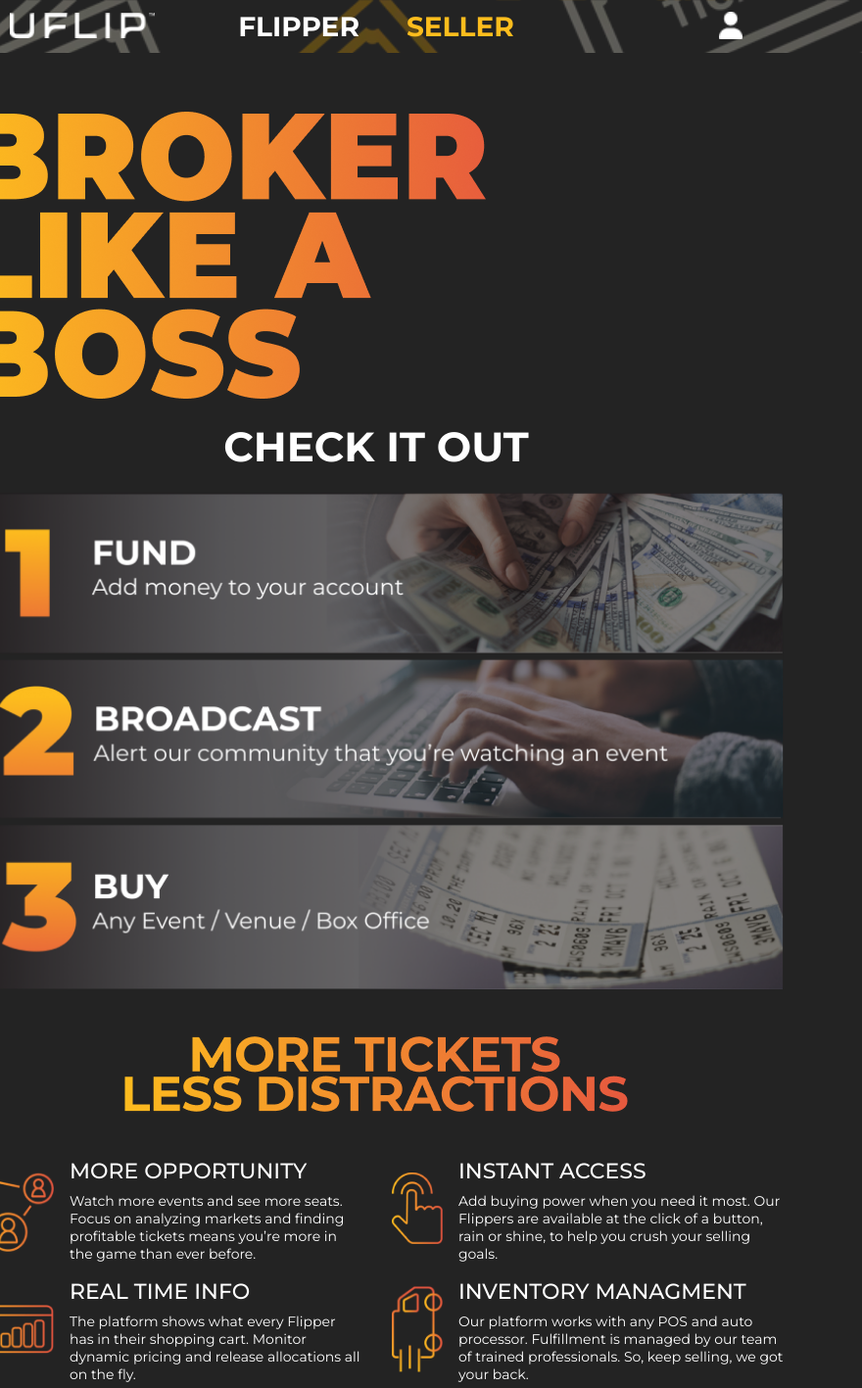
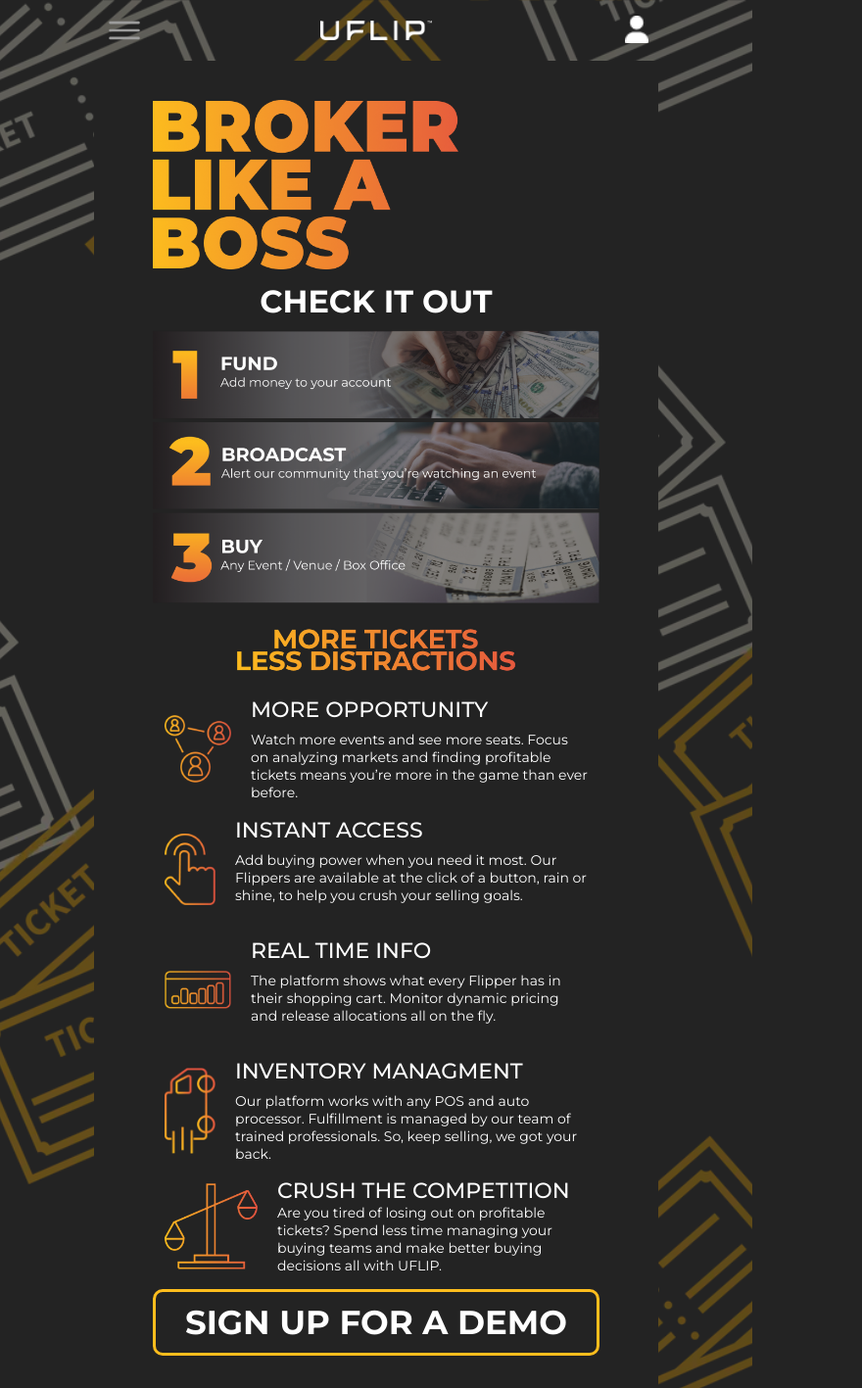
Before and after one commit to ameerghazal/UIUX-Design-in-Figma, a plain HTML site: page index.html in a window 768 px wide. Shown: the top 1417 px of the page at 98% size, 880 px wide, since content can reach past the window. Drawn offline with nearby package versions, Linux system fonts and the light colour scheme.

Commit message:
updatees medium size

```diff
--- a/index.html
+++ b/index.html
@@ -6,28 +6,51 @@
     <link rel="preconnect" href="https://fonts.googleapis.com" />
     <link rel="preconnect" href="https://fonts.gstatic.com" crossorigin />
     <link
+      rel="stylesheet"
+      href="https://fonts.googleapis.com/css2?family=Material+Symbols+Outlined:opsz,wght,FILL,GRAD@20..48,100..700,0..1,-50..200"
+    />
+    <link
       href="https://fonts.googleapis.com/css2?family=Montserrat:wght@300;400;500;700;900&display=swap"
       rel="stylesheet"
     />
     <link rel="icon" type="image/x-icon" href="img/user-solid-sm.png" />
+    <script
+      type="module"
+      src="https://unpkg.com/ionicons@7.1.0/dist/ionicons/ionicons.esm.js"
+    ></script>
+    <script
+      nomodule
+      src="https://unpkg.com/ionicons@7.1.0/dist/ionicons/ionicons.js"
+    ></script>
 
+    <link href="style.css" rel="stylesheet" />
+    <link href="queries.css" rel="stylesheet" />
     <title>UFLIP | Broker Like A Boss</title>
-    <link href="style.css" rel="stylesheet" />
   </head>
   <body>
     <header>
       <nav class="navigation-bar flex-display flex-center">
         <div class="header-inner-frame grid-display">
           <div class="uflip-logo-frame flex-display flex-center">
-            <a href="https://uflip.com/">
+            <a href="https://uflip.com/" class="uflip--logo--link">
               <img src="img/logo-sm.png" alt="UFLIP Logo" class="uflip--logo" />
             </a>
+            <!-- Used for the meduim and small screens -->
+            <ion-icon name="menu-outline" class="menu-btn-icon"></ion-icon>
           </div>
-          <div class="flipper-seller-buttons flex-display">
+          <div class="flipper-seller-buttons">
             <a href="https://uflip.com/flipper" class="heading--button"
               >FLIPPER</a
             >
             <a href="#" class="heading--button active">SELLER</a>
+            <!-- THIS NEXT LOGO IS FOR THE MEDIUM SIZED SCREENS -->
+            <a href="https://uflip.com/">
+              <img
+                src="img/logo-sm.png"
+                alt="UFLIP Logo"
+                class="uflip--logo tablet--logo"
+              />
+            </a>
           </div>
           <div class="icon flex-display flex-center">
             <a
@@ -69,6 +92,7 @@
                 <img
                   src="img/more-tickets-less-distractions.png"
                   alt="More Tickets Less Distractions."
+                  class="less-distractions-img"
                 />
               </div>
               <div class="four-graphics">
--- /dev/null
+++ b/queries.css
@@ -0,0 +1,146 @@
+/* LARGE SCREENS: 992px = (992 / 16) = 62em */
+/* IS THE AUTO SETTING */
+
+/* MEDIUM SCREENS: 576px -> 992px */
+@media (min-width: 36em) and (max-width: 62em) {
+  /* NAVIGATION BAR CHANGES */
+
+  .header-inner-frame {
+    width: 57.6rem;
+  }
+
+  .flipper-seller-buttons {
+    /* Reset the display from flexbox to a normal block to center the logo. */
+    display: block;
+    /* Align the new uflip logo */
+    align-self: center;
+  }
+
+  .heading--button {
+    display: none;
+  }
+
+  .uflip--logo--link {
+    display: none;
+  }
+
+  .menu-btn-icon {
+    display: block;
+    color: #9c9c9c;
+    width: 4.2rem;
+    height: 4.2rem;
+  }
+
+  .uflip--logo {
+    width: 11.4rem;
+    height: auto;
+  }
+
+  .menu-button {
+    display: block;
+  }
+
+  /* .menu-button:hover {
+    cursor: pointer;
+
+    color: blue;
+    filter: opacity(80%);
+  } */
+
+  .uflip--logo.tablet--logo {
+    /* Display the logo in place of the flipper & seller buttons and align it in the grid */
+    display: block;
+    justify-self: center;
+  }
+
+  /* MAIN SECTION BODY */
+
+  .outer-frame-2 {
+    padding: 3rem 5rem;
+  }
+
+  .inner-frame {
+    width: 45.6rem;
+    gap: 1rem;
+  }
+
+  .broker-like-boss img {
+    width: 31.2rem;
+  }
+
+  .check-it-out-paragraph {
+    font-size: 3.2rem;
+  }
+
+  .steps-img {
+    width: 100%;
+  }
+
+  .less-distractions-img {
+    width: 100%;
+  }
+
+  .four-graphics {
+    grid-template-columns: 1fr;
+    grid-template-rows: repeat(4, 1fr);
+    justify-items: center;
+  }
+
+  .graphic--frame {
+    width: 43.2rem;
+    gap: 2rem;
+  }
+
+  .graphic--img--frame {
+    width: 6.8rem;
+    height: 8.2rem;
+    align-self: center;
+  }
+
+  .graphic--img.first-column {
+    width: 6.8rem;
+    height: auto;
+  }
+
+  .graphic--img.second-column {
+    width: 5.2rem;
+    height: auto;
+  }
+
+  .crush--the--comp {
+    width: 43.2rem;
+    gap: 2rem;
+    /* justify-content: center;
+    align-items: center; */
+    margin: 0.5rem 0;
+  }
+
+  .crush--the--comp img {
+    width: 10rem;
+    height: 8.828rem;
+  }
+
+  .crush--comp--heading {
+    font-size: 2.2rem;
+  }
+
+  .crush--comp--description {
+    font-size: 1.4rem;
+  }
+
+  .sign-up-btn {
+    font-size: 3.4rem;
+    border-radius: 1rem;
+    padding: 1rem 2rem;
+  }
+
+  /* FOOTER */
+
+  .footer-inner-frame {
+    width: 57.6rem;
+  }
+}
+
+/* SMALL SCREENS 576px = 36em */
+@media (max-width: 36em) {
+}
--- a/style.css
+++ b/style.css
@@ -21,7 +21,7 @@
 - Tints: #fff, #f1f3f5
 - Shades: opacity(80%)
 - Accents:
-- Greys: #232323
+- Greys: #232323, #9c9c9c
 
 -- 03 IMAGES
 
@@ -108,9 +108,15 @@
   filter: opacity(80%);
 }
 
+/* for the medium sized tablet */
+.menu-btn-icon {
+  display: none;
+}
+
 /* FLIPPER / SELLER: Inner Navigation Frame */
 
 .flipper-seller-buttons {
+  display: flex;
   gap: 4.8rem;
   justify-self: center;
 }
@@ -135,6 +141,11 @@
 .heading--button.active {
   filter: opacity(100%);
   color: #febd1d;
+}
+
+/* for the medium sized tablet */
+.tablet--logo {
+  display: none;
 }
 
 /* USER ICON FRAME */
@@ -185,13 +196,17 @@
   align-self: flex-start;
 }
 
-.steps-img {
-  width: 83.2rem;
-}
-
 .check-it-out-paragraph {
   font-weight: 700;
   font-size: 4.2rem;
+}
+
+.steps-img {
+  width: 100%;
+}
+
+.less-distractions-img {
+  width: 100%;
 }
 
 /* FOUR GRAPHICS */
@@ -231,13 +246,13 @@
 }
 
 .graphic--heading {
-  font-size: 22px;
+  font-size: 2.2rem;
   font-weight: 500;
-  margin-bottom: 8px;
+  margin-bottom: 0.8rem;
 }
 
 .graphic--description {
-  font-size: 14px;
+  font-size: 1.4rem;
   font-weight: 400;
 }
 
@@ -246,7 +261,9 @@
 .crush--the--comp {
   display: flex;
   gap: 3.2rem;
-  padding: 0 7rem 5rem 7rem;
+  justify-content: center;
+  align-items: center;
+  /* padding: 0 7rem 5rem 7rem; */
 }
 
 .crush--comp--heading {
@@ -270,7 +287,7 @@
   font-weight: 700;
   color: #fff;
   text-decoration: none;
-  border: 3px solid #febd1d;
+  border: 0.3rem solid #febd1d;
   border-radius: 2.2rem;
   padding: 2rem 3rem;
   transition: all 0.5s;
```
